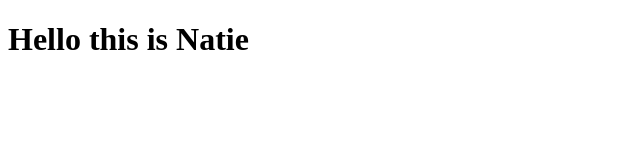
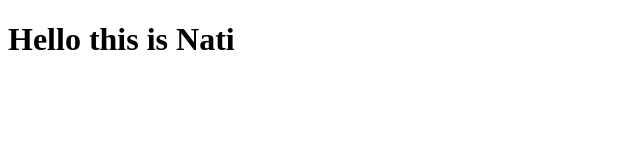
Before and after one commit to natnav/is445fallhw1, a plain HTML site: page index.html in a window 1280 px wide. Shown: the full height of the page, 0-640 px from the left. Drawn offline with Linux system fonts and the light colour scheme.

Commit message:
git commit -m

```diff
--- a/index.html
+++ b/index.html
@@ -7,6 +7,6 @@
     <title>Document</title>
 </head>
 <body>
-    <h1>Hello this is Natie</h1>
+    <h1>Hello this is Nati</h1>
 </body>
 </html>
```
